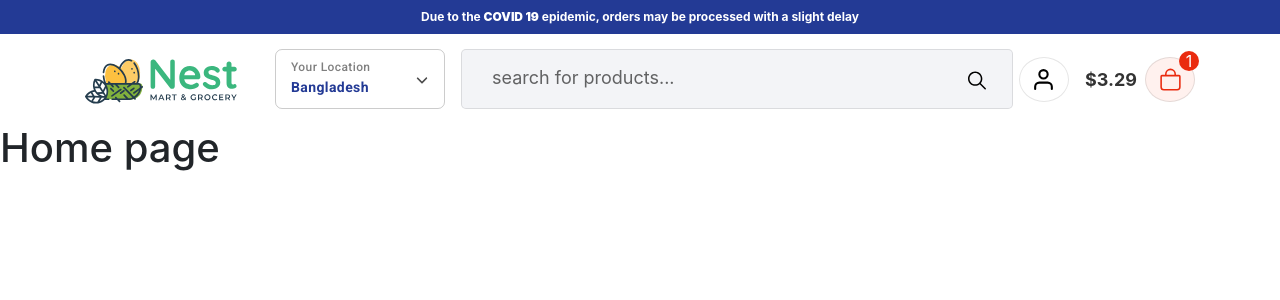
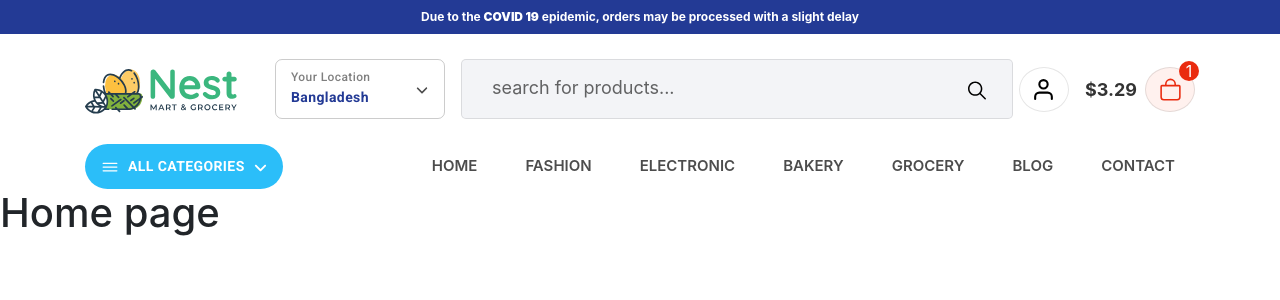
Before and after one commit to mdgausulislam/full-stack-ecommerce-project-client, a React (Create React App) app: page / in a window 1280 px wide. Shown: the top 300 px of the page. Built offline with nearby package versions, Linux system fonts and the light colour scheme; a web font is replaced by a local one.

Commit message:
update header section

```diff
--- a/src/App.css
+++ b/src/App.css
@@ -16,9 +16,21 @@
   background: #233a95;
 }
 
-.container {
+
+@media (min-width: 1300px) {
+
+  .container,
+  .container-lg,
+  .container-md,
+  .container-sm,
+  .container-xl {
+    max-width: 1200px;
+  }
+}
+
+/* .container {
   max-width: 95%;
-}
+} */
 
 
 .headerWrapper .top-strip {
@@ -34,7 +46,7 @@
 .headerWrapper .header {
   width: 100%;
   height: auto;
-  padding: 15px 0px;
+  padding: 25px 0px;
 }
 
 .logowrapper img {
@@ -156,3 +168,50 @@
   height: 20px;
   width: 20px;
 }
+
+nav .allCatTab {
+  background: #2bbef9;
+  padding: 10px 15px;
+  border-radius: 30px;
+}
+
+nav .allCatTab * {
+  color: #fff;
+}
+
+nav .allCatTab:hover {
+  background: #2bbef9;
+}
+
+nav .allCatTab .text {
+  font-weight: 600;
+}
+
+nav .allCatTab .icon1 svg {
+  font-size: 20px;
+}
+
+nav .allCatTab .icon2 svg {
+  font-size: 15px;
+}
+
+nav .navPart2 ul {
+  margin-bottom: 0px;
+}
+
+nav .navPart2 ul li a {
+  font-size: 15px;
+  font-weight: 600;
+  text-decoration: none;
+  color: rgba(0, 0, 0, 0.7);
+  text-transform: uppercase;
+  display: flex;
+  align-items: center;
+  padding: 10px 20px;
+  transition: all 0.2s ease-in-out;
+}
+
+nav .navPart2 ul li a:hover {
+  background: #f0faff;
+  color: #2bbef9;
+}
--- a/src/Components/Header/Header.jsx
+++ b/src/Components/Header/Header.jsx
@@ -2,10 +2,11 @@
 import Logo from "../../assets/images/logo.svg"
 import { Link } from 'react-router-dom';
 import CountryDropDown from '../CountryDropDown/CountryDropDown';
-import { IoIosSearch } from "react-icons/io";
 import Button from '@mui/material/Button';
 import { FiUser } from "react-icons/fi";
 import { IoBagOutline } from "react-icons/io5";
+import SearchBox from './SearchBox/SearchBox';
+import Navigation from './Navigation/Navigation';
 
 
 const Header = () => {
@@ -27,10 +28,7 @@
                             <CountryDropDown />
 
                             {/* header search start */}
-                            <div className="headerSearch ml-3">
-                                <input type="text" name="" id="" placeholder='search for products...' />
-                                <Button> <IoIosSearch /></Button>
-                            </div>
+                            <SearchBox />
                             {/* header search end */}
 
 
@@ -52,6 +50,9 @@
                 </div>
 
             </header>
+
+
+           <Navigation/>
         </div>
     );
 };
--- /dev/null
+++ b/src/Components/Header/Navigation/Navigation.jsx
@@ -0,0 +1,36 @@
+import { Button } from '@mui/material';
+import React from 'react';
+import { IoIosMenu } from "react-icons/io";
+import { FaAngleDown } from "react-icons/fa6";
+import { Link } from 'react-router-dom';
+
+const Navigation = () => {
+    return (
+        <nav>
+            <div className="container">
+                <div className="row">
+                    <div className="col-sm-3 navPart1">
+                        <Button className='allCatTab align-items-center'>
+                            <span className='icon1 mr-2'><IoIosMenu /></span>
+                            <span className='text'>ALL CATEGORIES</span>
+                            <span className='icon2 ml-2'><FaAngleDown /></span>
+                        </Button>
+                    </div>
+                    <div className="col-sm-9 d-flex align-items-center navPart2 ">
+                        <ul className="list list-inline ml-auto">
+                            <li className="list-inline-item"><Link to={"/"}>Home</Link></li>
+                            <li className="list-inline-item"><Link to={"/"}>Fashion</Link></li>
+                            <li className="list-inline-item"><Link to={"/"}>Electronic</Link></li>
+                            <li className="list-inline-item"><Link to={"/"}>Bakery</Link></li>
+                            <li className="list-inline-item"><Link to={"/"}>Grocery</Link></li>
+                            <li className="list-inline-item"><Link to={"/"}>Blog</Link></li>
+                            <li className="list-inline-item"><Link to={"/"}>Contact</Link></li>
+                        </ul>
+                    </div>
+                </div>
+            </div>
+        </nav>
+    );
+};
+
+export default Navigation;
--- /dev/null
+++ b/src/Components/Header/SearchBox/SearchBox.jsx
@@ -0,0 +1,16 @@
+import { Button } from '@mui/material';
+import React from 'react';
+import { IoIosSearch } from "react-icons/io";
+
+const SearchBox = () => {
+    return (
+        <>
+            <div className="headerSearch ml-3">
+                <input type="text" name="" id="" placeholder='search for products...' />
+                <Button> <IoIosSearch /></Button>
+            </div>
+        </>
+    );
+};
+
+export default SearchBox;
```
